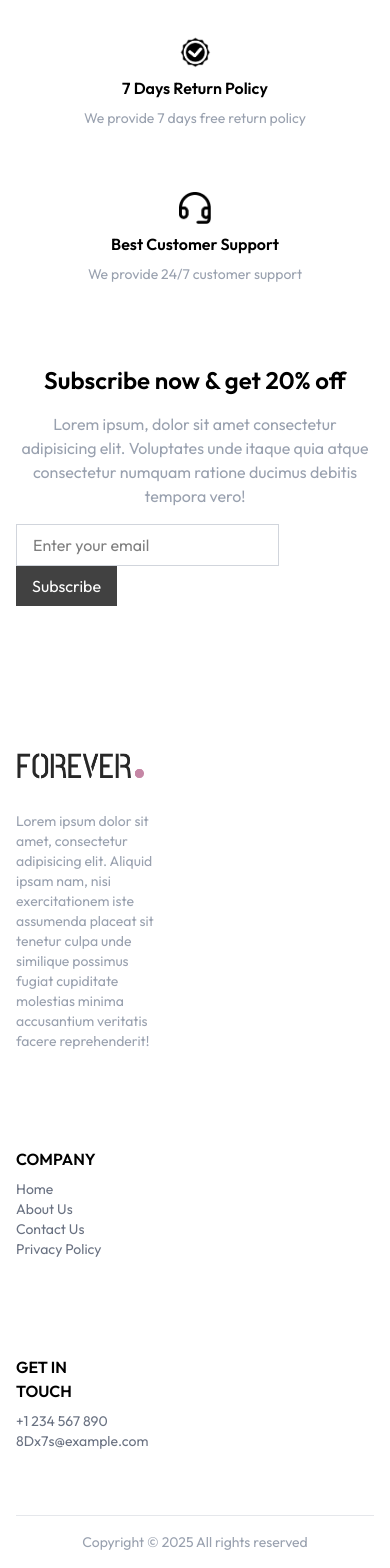
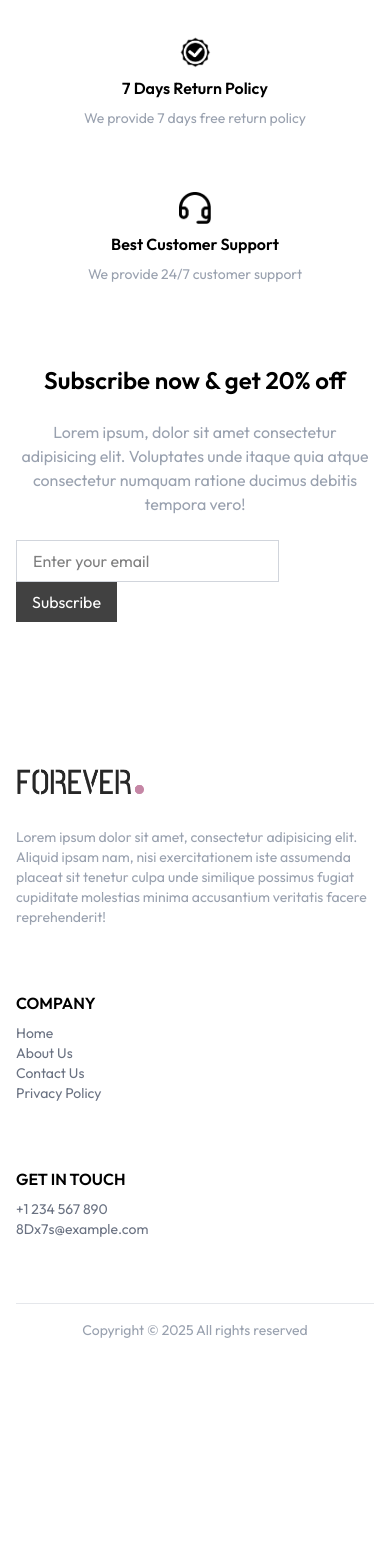
Before and after one commit to mohangrg2018/ecommerce, a React (Vite) app in the folder client/: page / in a window 390 px wide. Shown: the part 8491-10059 px from the top of the page. After the commit the page ends 9847 px from the top, so only its background shows below. Built offline with nearby package versions, Linux system fonts and the light colour scheme.

Commit message:
newsletter updated

```diff
--- a/client/src/components/Footer.jsx
+++ b/client/src/components/Footer.jsx
@@ -4,8 +4,8 @@ import { assets } from "../assets/frontend_assets/assets";
 const Footer = () => {
   return (
     <footer className="container__width mt-10 sm:mt-30">
-      <div className="flex flex-col md:flex-row justify-between gap-24 py-16">
-        <div className="flex flex-col gap-6 w-[40%]">
+      <div className="flex flex-col md:flex-row justify-between gap-16 sm:gap-24 py-16">
+        <div className="flex flex-col gap-6 w-full sm:w-[40%]">
           <Link to="/">
             <img src={assets.logo} className="w-32" alt="logo" />
           </Link>
@@ -16,7 +16,7 @@ const Footer = () => {
             accusantium veritatis facere reprehenderit!
           </p>
         </div>
-        <div className="flex flex-col gap-2 w-[30%]">
+        <div className="flex flex-col gap-2 w-full sm:w-[30%]">
           <p className="font-semibold text-sl uppercase">Company</p>
           <ul className="text-gray-500 text-sm">
             <li>
@@ -33,7 +33,7 @@ const Footer = () => {
             </li>
           </ul>
         </div>
-        <div className="flex flex-col gap-2 w-[30%]">
+        <div className="flex flex-col gap-2 w-full sm:w-[30%]">
           <p className="font-semibold text-sl uppercase">get in touch</p>
           <ul className="text-gray-500 text-sm">
             <li>+1 234 567 890</li>
--- a/client/src/components/Newsletter.jsx
+++ b/client/src/components/Newsletter.jsx
@@ -10,11 +10,11 @@ const Newsletter = () => {
     setEmail("");
   };
   return (
-    <section className="container__width flex flex-col items-center gap-4 my-20 sm:my-30">
+    <section className="container__width flex flex-col items-center gap-6 my-20 sm:my-30">
       <h2 className="text-2xl sm:text-3xl font-semibold">
         Subscribe now & get 20% off
       </h2>
-      <p className="text-gray-400 text-center">
+      <p className="text-gray-400 text-center w-full sm:w-1/2">
         Lorem ipsum, dolor sit amet consectetur adipisicing elit. Voluptates
         unde itaque quia atque consectetur numquam ratione ducimus debitis
         tempora vero!
```
